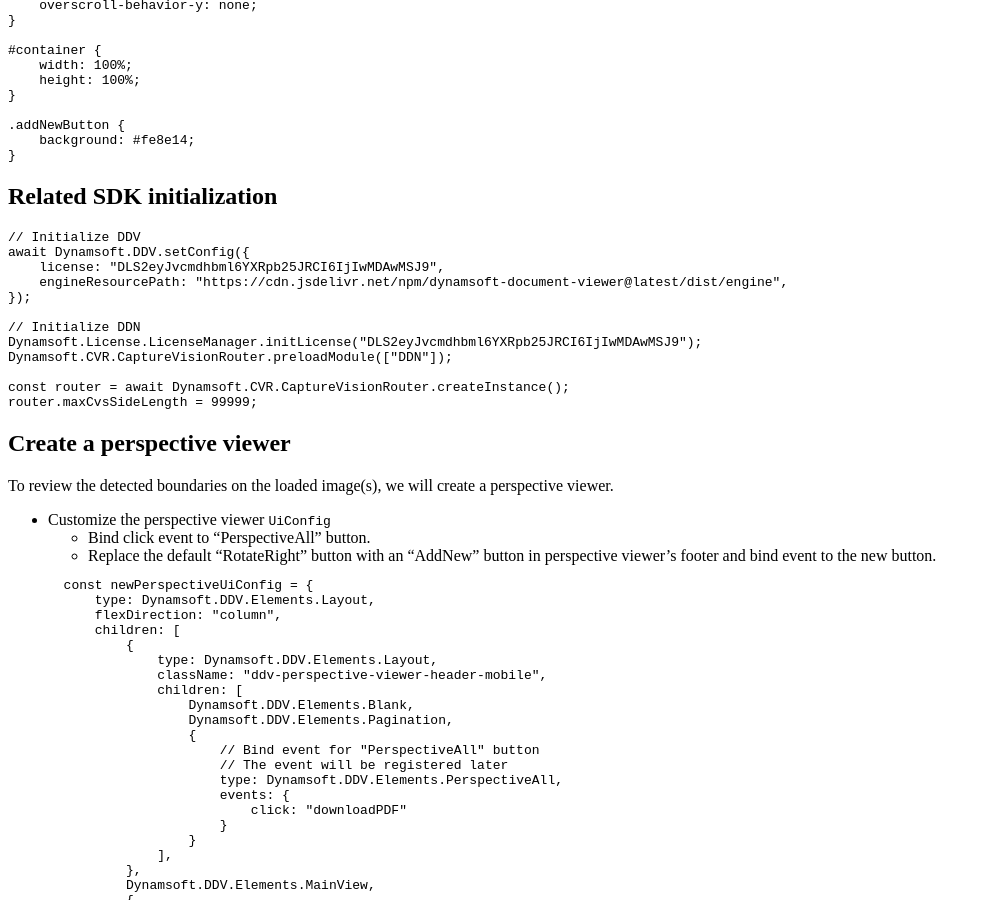
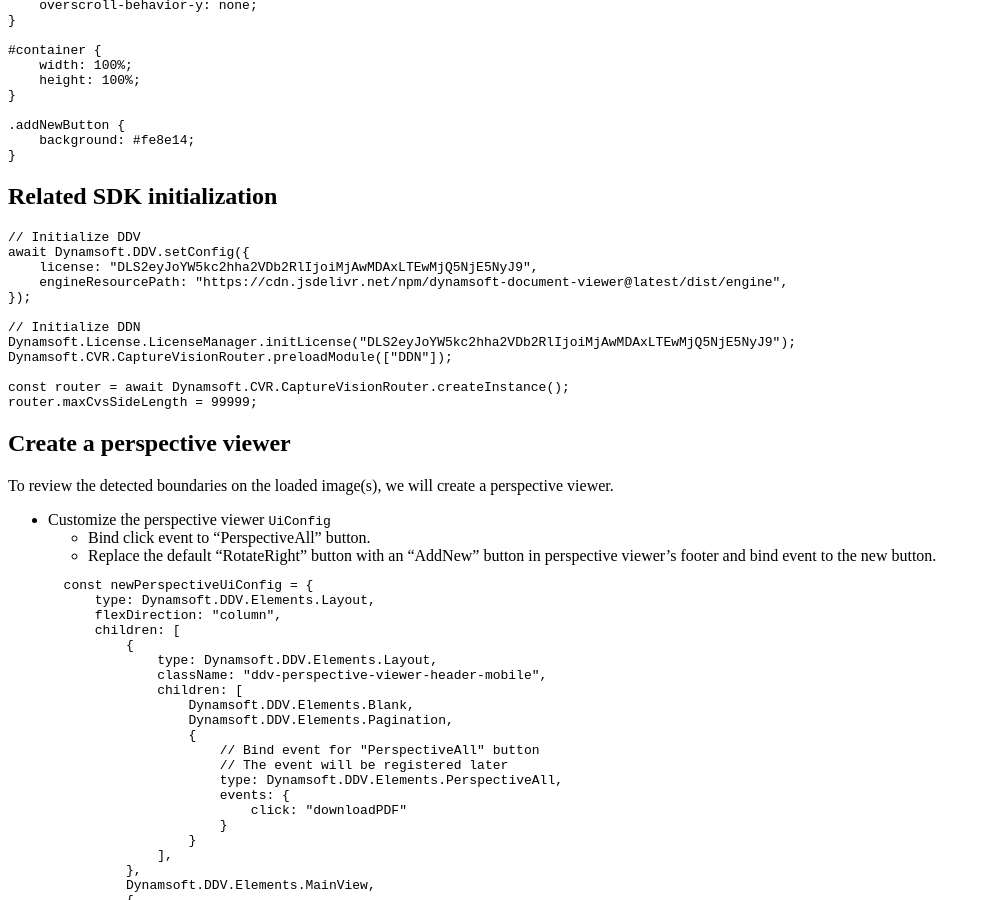
Before and after one commit to dynamsoft-docs/mobile-document-scanner-docs-js, a Jekyll site: the page built from codegallery/usecase/detect-boundaries-on-existing-images.md, in a window 1280 px wide and 900 px high, scrolled down 1675 px. Shown: the whole window, without its empty margins (0-987 px from the left). Built offline with Jekyll 4.4.1, drawn with Linux system fonts in a browser that asks for light colours; some of the changed text lies outside the part shown.

````diff
--- a/codegallery/usecase/detect-boundaries-on-existing-images.md
+++ b/codegallery/usecase/detect-boundaries-on-existing-images.md
@@ -89,12 +89,12 @@ html,body {
 ```javascript
 // Initialize DDV
 await Dynamsoft.DDV.setConfig({
-    license: "DLS2eyJvcmdhbml6YXRpb25JRCI6IjIwMDAwMSJ9",
+    license: "DLS2eyJoYW5kc2hha2VDb2RlIjoiMjAwMDAxLTEwMjQ5NjE5NyJ9",
     engineResourcePath: "https://cdn.jsdelivr.net/npm/dynamsoft-document-viewer@latest/dist/engine",
 });
 
 // Initialize DDN
-Dynamsoft.License.LicenseManager.initLicense("DLS2eyJvcmdhbml6YXRpb25JRCI6IjIwMDAwMSJ9");
+Dynamsoft.License.LicenseManager.initLicense("DLS2eyJoYW5kc2hha2VDb2RlIjoiMjAwMDAxLTEwMjQ5NjE5NyJ9");
 Dynamsoft.CVR.CaptureVisionRouter.preloadModule(["DDN"]);
 
 const router = await Dynamsoft.CVR.CaptureVisionRouter.createInstance();
@@ -302,7 +302,7 @@ Since the workflow in this sample is very simple, only the two events mentioned
 
         // Initialize DDN
         await Dynamsoft.License.LicenseManager.initLicense(
-            "DLS2eyJvcmdhbml6YXRpb25JRCI6IjIwMDAwMSJ9",
+            "DLS2eyJoYW5kc2hha2VDb2RlIjoiMjAwMDAxLTEwMjQ5NjE5NyJ9",
             true
         );
         // Initialize DDV
````
Also changed, not shown: codegallery/usecase/capture-continuously-edit-result-images.md (+3 -3 lines), codegallery/usecase/relatively-complete-doc-capturing-workflow.md (+3 -3 lines), codegallery/usecase/review-adjust-detected-boundaries.md (+1 -1 lines), gettingstarted/adddependency.md (+21 -0 lines), gettingstarted/helloworld.md (+2 -2 lines), gettingstarted/license.md (+1 -1 lines).
